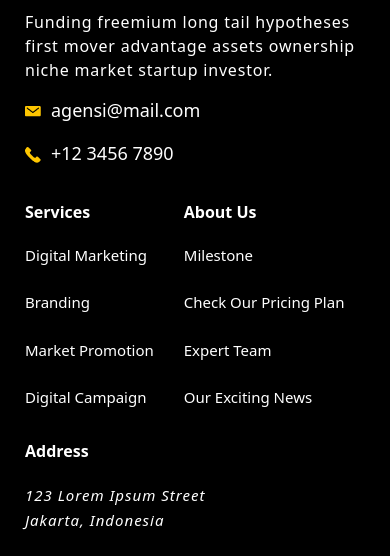
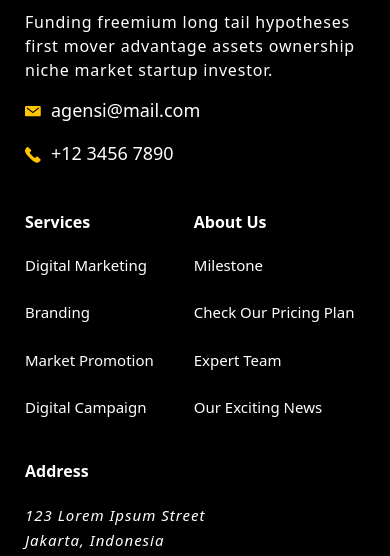
Before and after one commit to dipesh0999/digital-agency-tailwind, a website: page index.html in a window 390 px wide. Shown: the part 11176-11732 px from the top of the page. Drawn offline with Linux system fonts and the light colour scheme.

Commit message:
mobile css

```diff
--- a/index.html
+++ b/index.html
@@ -292,7 +292,7 @@
 
       </section>
 
-      <footer class="bg-black py-[124px] pr-[164px] pl-[163px] flex gap-[59px] text-white max-sm:flex-wrap max-sm:py-[50px] max-sm:px-[25px] max-sm:gap-[30px]">
+      <footer class="bg-black py-[124px] pr-[164px] pl-[163px] flex gap-[59px] text-white max-sm:flex-wrap max-sm:py-[50px] max-sm:px-[25px] max-sm:gap-[40px]">
         <div class="w-[356px] max-sm:w-full">
           <a href="" class="rubberBand duration-300 ease-in max-sm:mb-[20px] inline-block"><img src="assets/images/logo.png" alt="" class="w-[78px] invert-100" width="78" height="51" /></a>
           <div class="tracking-[.8px] mb-[15px]">Funding freemium long tail hypotheses first mover advantage assets ownership niche market startup investor.</div>
```
Also changed, not shown: assets/css/styles.css.
